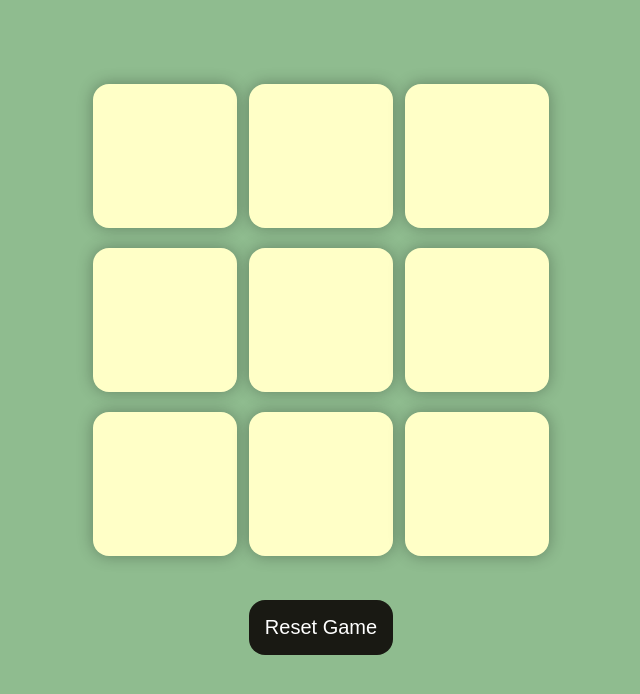
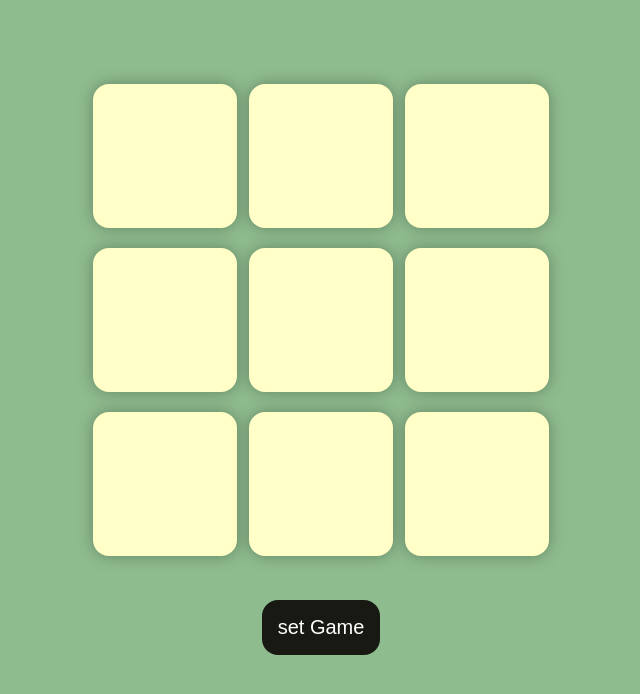
Before and after one commit to devanshbarod/TiktaktokGame, a plain HTML site: page index.html in a window 1280 px wide. Shown: the whole page, without its empty margins (319-959 px from the left). Drawn offline with Linux system fonts and the light colour scheme.

Commit message:
i have commited the word only from reset to set

```diff
--- a/index.html
+++ b/index.html
@@ -23,7 +23,7 @@
           <button class="box"></button>
         </div>
       </div>
-      <button id="reset-btn">Reset Game</button>
+      <button id="reset-btn">set Game</button>
     </main>
     <script src="app.js"></script>
   </body>
```
